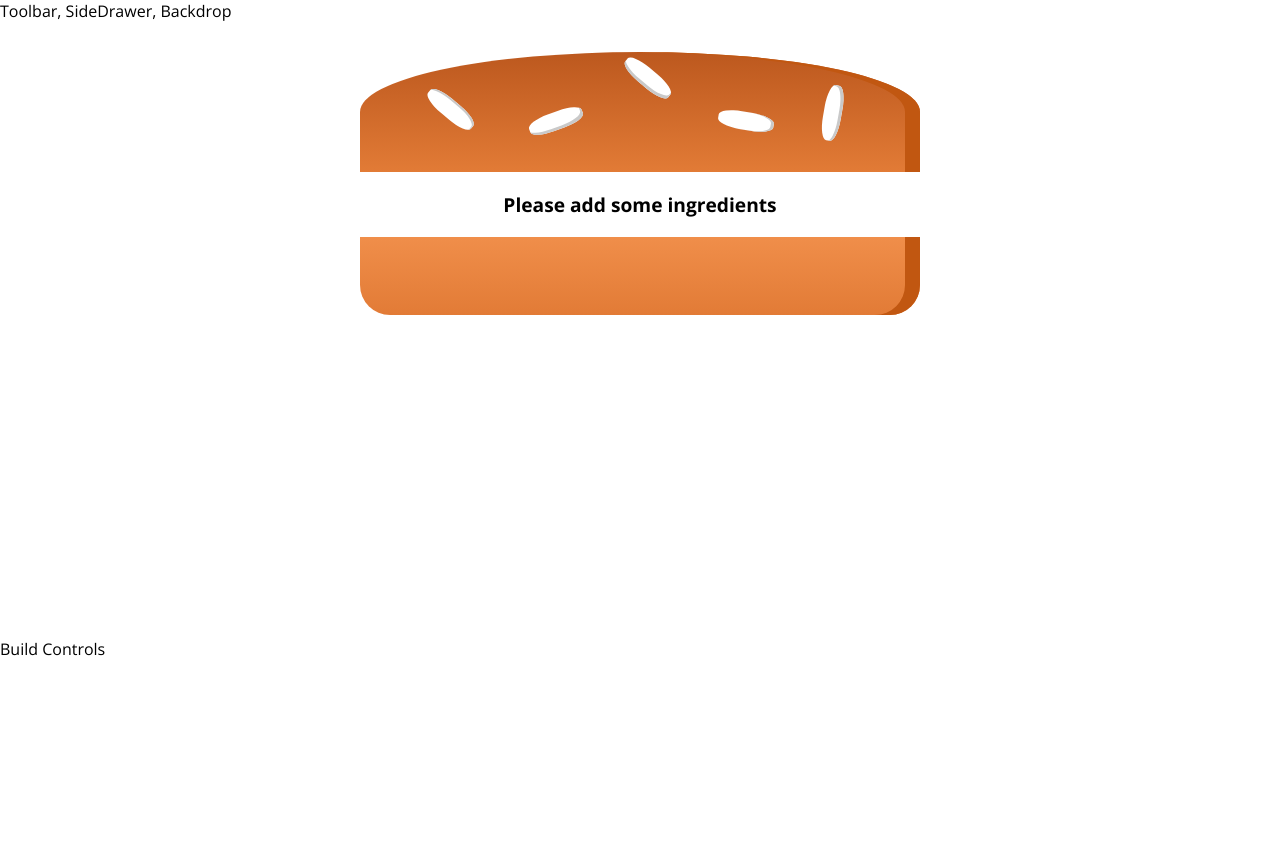
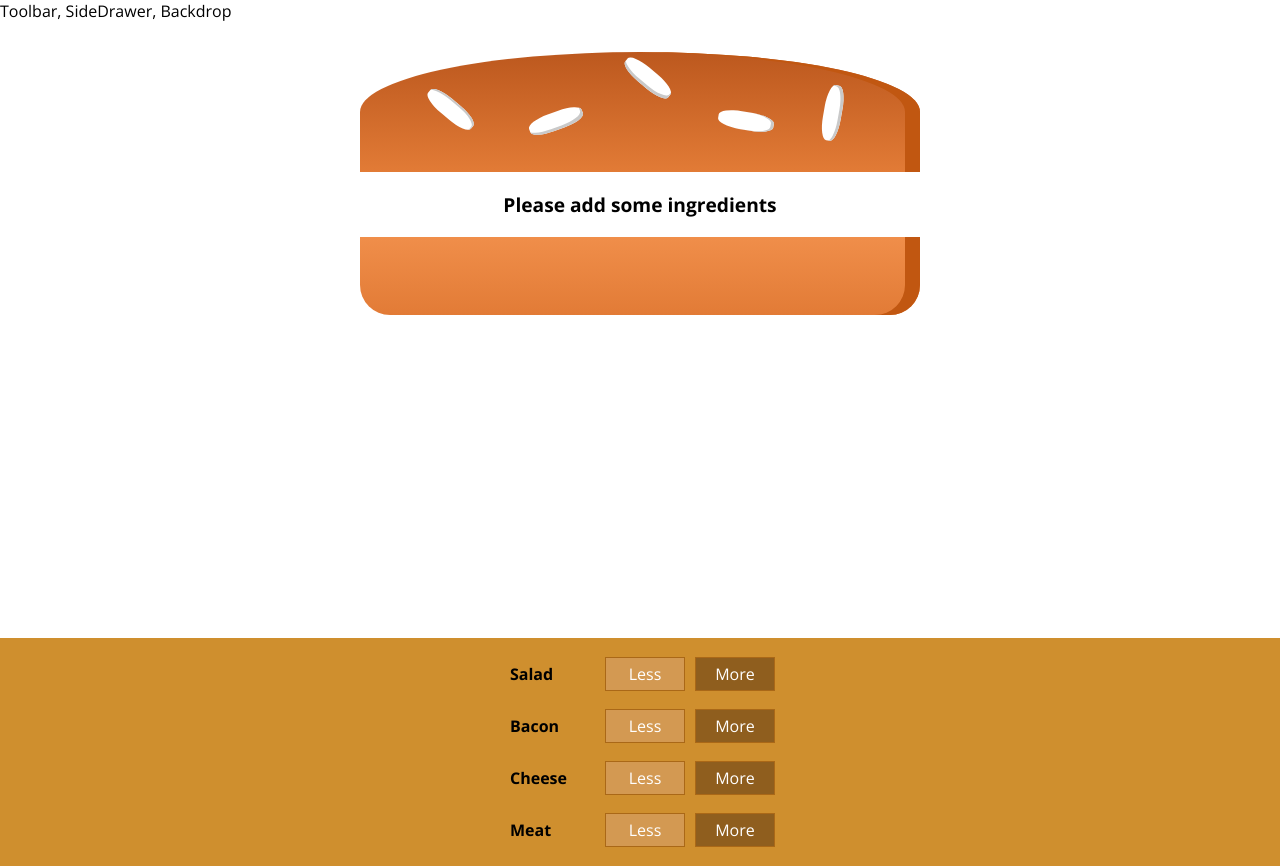
Before and after one commit to nestor-arguello/the-burger-builder, a React app: page / in a window 1280 px wide. Before the commit the page ends 800 px from the top, so only its background shows below. Built offline with nearby package versions, Linux system fonts and the light colour scheme.

Commit message:
output multiple build controls

```diff
--- a/src/components/Burger/BuildControls/BuildControl/style.js
+++ b/src/components/Burger/BuildControls/BuildControl/style.js
@@ -37,7 +37,7 @@
   width: 80px;
 `;
 
-export const Less = styled.div`
+export const Less = styled.button`
   background-color: #d39952;
   color: white;
 
@@ -48,7 +48,7 @@
   }
 `;
 
-export const More = styled.div`
+export const More = styled.button`
   background-color: #8f5e1e;
   color: white;
 
--- a/src/components/Burger/BuildControls/BuildControls.js
+++ b/src/components/Burger/BuildControls/BuildControls.js
@@ -1,5 +1,6 @@
 import React from 'react';
 import styled from 'styled-components';
+import BuildControl from './BuildControl/BuildControl';
 
 const BuildControls = styled.div`
   width: 100%;
@@ -12,8 +13,21 @@
   padding: 10px 0;
 `;
 
+const controls = [
+  { label: 'Salad', type: 'salad' },
+  { label: 'Bacon', type: 'bacon' },
+  { label: 'Cheese', type: 'cheese' },
+  { label: 'Meat', type: 'meat' }
+];
+
 const buildControls = props => {
-  return <BuildControls />;
+  return (
+    <BuildControls>
+      {controls.map(ctrl => (
+        <BuildControl key={ctrl.label} label={ctrl.label} />
+      ))}
+    </BuildControls>
+  );
 };
 
 export default buildControls;
--- a/src/containers/BurgerBuilder/BurgerBuilder.js
+++ b/src/containers/BurgerBuilder/BurgerBuilder.js
@@ -1,5 +1,6 @@
 import React, { Component } from 'react';
 import Burger from '../../components/Burger/Burger'
+import BuildControls from '../../components/Burger/BuildControls/BuildControls'
 
 class BurgerBuilder extends Component {
   state = {
@@ -15,7 +16,7 @@
     return (
       <React.Fragment>
         <Burger ingredients={this.state.ingredients} />
-        <div>Build Controls</div>
+        <BuildControls />
       </React.Fragment>
     );
   }
```
